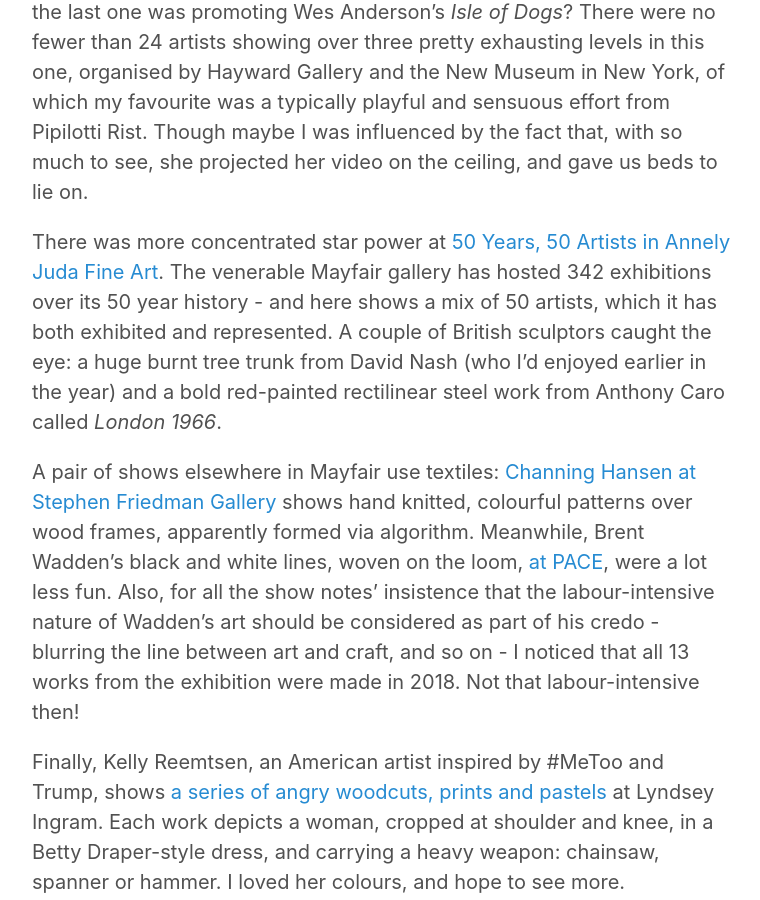
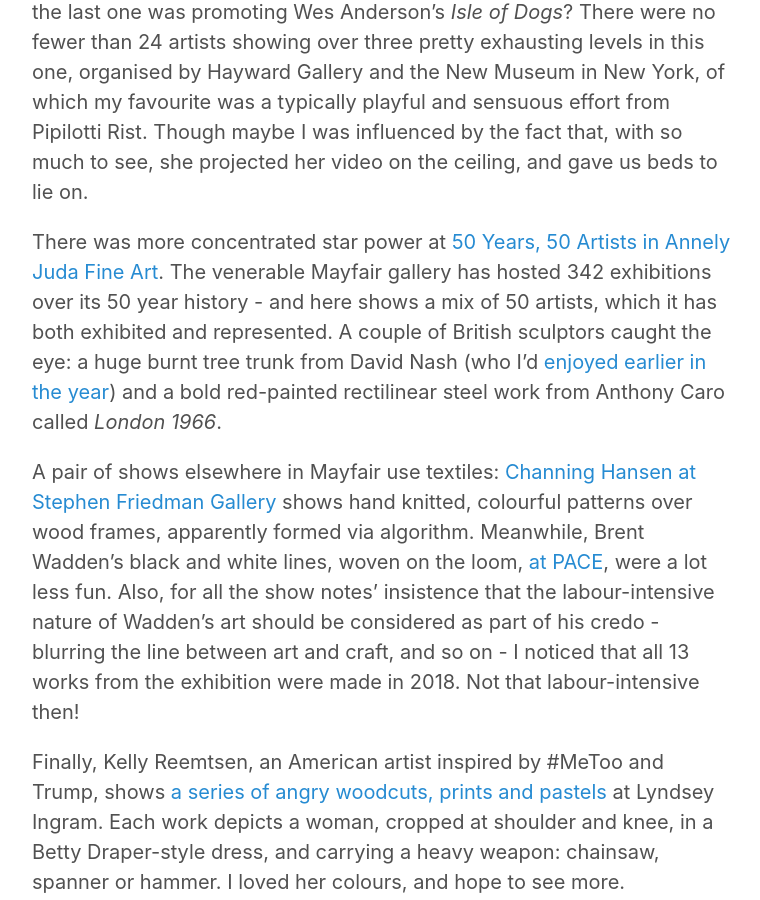
Before and after one commit to JMDKC/jmdkc.github.io, a Jekyll site: the page built from _posts/2018-12-16-elmgreen-dragset-whitechapel.md, in a window 1280 px wide and 900 px high, scrolled down 3598 px. Shown: the whole window, without its empty margins (258-1018 px from the left). Built offline with Jekyll 4.4.1, drawn with Linux system fonts in a browser that asks for light colours; part of the change alters nothing that is shown.

```diff
--- a/_posts/2018-12-16-elmgreen-dragset-whitechapel.md
+++ b/_posts/2018-12-16-elmgreen-dragset-whitechapel.md
@@ -35,7 +35,7 @@ The main work in the show is a single-camera video of the city, planes strafing
 
 There was a lot - like, really a lot - of video at [Strange Days: Memories of the Future](https://thevinylfactory.com/news/strange-days-memories-of-the-future-the-store-x/), at 180 Strand - a soon-to-be refurbished office building that’s been home to a series of crowd-pleasing shows over recent years. I think the last one was promoting Wes Anderson’s *Isle of Dogs*? There were no fewer than 24 artists showing over three pretty exhausting levels in this one, organised by Hayward Gallery and the New Museum in New York, of which my favourite was a typically playful and sensuous effort from Pipilotti Rist. Though maybe I was influenced by the fact that, with so much to see, she projected her video on the ceiling, and gave us beds to lie on.
 
-There was more concentrated star power at [50 Years, 50 Artists in Annely Juda Fine Art](http://www.annelyjudafineart.co.uk/exhibitions/annely-juda-fine-art-half-a-century). The venerable Mayfair gallery has hosted 342 exhibitions over its 50 year history - and here shows a mix of 50 artists, which it has both exhibited and represented. A couple of British sculptors caught the eye: a huge burnt tree trunk from David Nash (who I’d enjoyed earlier in the year) and a bold red-painted rectilinear steel work from Anthony Caro called *London 1966*.
+There was more concentrated star power at [50 Years, 50 Artists in Annely Juda Fine Art](http://www.annelyjudafineart.co.uk/exhibitions/annely-juda-fine-art-half-a-century). The venerable Mayfair gallery has hosted 342 exhibitions over its 50 year history - and here shows a mix of 50 artists, which it has both exhibited and represented. A couple of British sculptors caught the eye: a huge burnt tree trunk from David Nash (who I’d [enjoyed earlier in the year](http://artangled.com/2018/09/30/nash-fernet/)) and a bold red-painted rectilinear steel work from Anthony Caro called *London 1966*.
 
 A pair of shows elsewhere in Mayfair use textiles: [Channing Hansen at Stephen Friedman Gallery](https://www.stephenfriedman.com/exhibitions/current/channing-hansen-morphogenesis/1542364630_mark-blower-181115-channing-hansen-stephen-friedman-gallery-0006-edit-jpg) shows hand knitted, colourful patterns over wood frames, apparently formed via algorithm. Meanwhile, Brent Wadden’s black and white lines, woven on the loom, [at PACE](https://www.pacegallery.com/exhibitions/12964/sympathetic-resonance), were a lot less fun. Also, for all the show notes’ insistence that the labour-intensive nature of Wadden’s art should be considered as part of his credo - blurring the line between art and craft, and so on - I noticed that all 13 works from the exhibition were made in 2018. Not that labour-intensive then!
 
```
